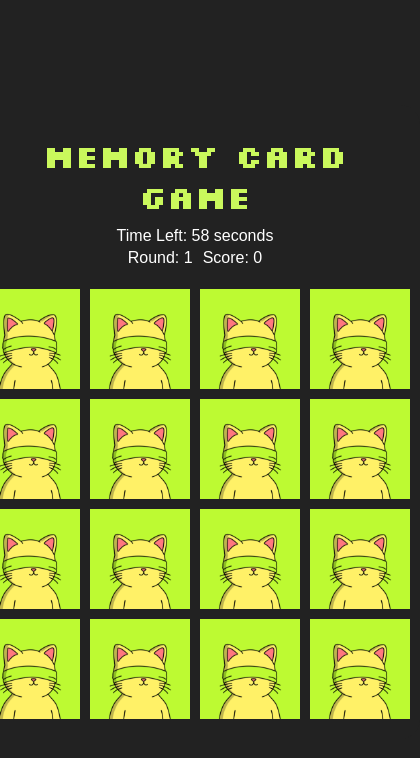
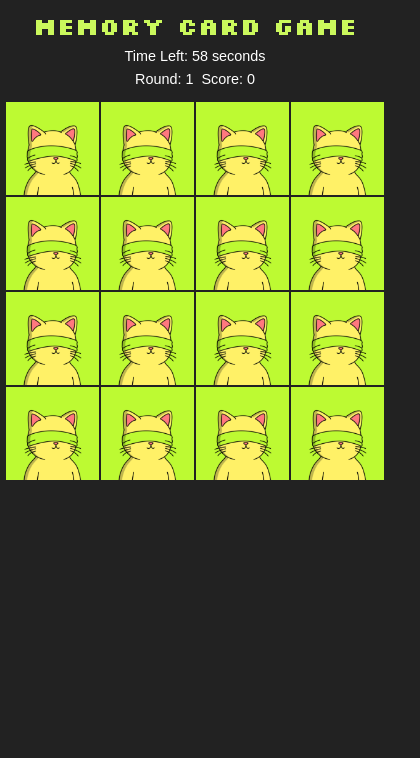
Before and after one commit to K7stia/memory-puss, a plain HTML site: page index.html in a window 390 px wide. Both pictures are taken after a click on the button "Start". Shown: the whole page, 420 px wide, since content can reach past the window. Drawn offline with Linux system fonts and the light colour scheme.

Commit message:
Add files via upload

```diff
--- a/index.html
+++ b/index.html
@@ -31,14 +31,17 @@
 
         h1 {
             margin: 10px 0px;
+            font-size: 2rem;
         }
 
         h2 {
             margin: 3px 0px 5px 0px;
+            font-size: 1.5rem;
         }
 
         p {
             margin: 2px 0px;
+            font-size: 1rem;
         }
 
         #menu,
@@ -51,6 +54,8 @@
             display: none;
             z-index: 2;
             position: relative;
+            width: 90%;
+            max-width: 500px;
         }
 
         #menu.active,
@@ -62,16 +67,16 @@
 
         #game-board {
             display: grid;
-            grid-template-columns: repeat(4, 100px);
-            grid-template-rows: repeat(4, 100px);
-            gap: 10px;
+            grid-template-columns: repeat(4, 80px);
+            grid-template-rows: repeat(4, 80px);
+            gap: 5px;
             justify-content: center;
-            margin-top: 20px;
+            margin-top: 15px;
         }
 
         .card {
-            width: 100px;
-            height: 100px;
+            width: 80px;
+            height: 80px;
             position: relative;
             cursor: pointer;
             transform-style: preserve-3d;
@@ -79,8 +84,8 @@
         }
 
         .card img {
-            width: 100px;
-            height: 100px;
+            width: 100%;
+            height: 100%;
             object-fit: cover;
         }
 
@@ -113,15 +118,17 @@
             left: 50%;
             transform: translate(-50%, -50%);
             background-color: #333;
-            padding: 20px;
+            padding: 15px;
             border-radius: 10px;
             z-index: 3;
+            width: 80%;
+            max-width: 300px;
         }
 
         button {
-            padding: 10px 20px;
+            padding: 12px 24px;
             margin: 5px;
-            font-size: 16px;
+            font-size: 1.1rem;
             cursor: pointer;
             position: relative;
             z-index: 3;
@@ -133,7 +140,7 @@
         }
 
         #leaderboard-list li {
-            margin: 10px 0;
+            margin: 8px 0;
         }
 
         .floating-card {
@@ -188,18 +195,68 @@
             justify-content: center;
             align-items: center;
             gap: 10px;
-            margin: 0;
+            margin: 5px 0;
         }
 
         #player-name {
             margin-bottom: 5px;
-            padding: 5px;
-            font-size: 16px;
+            padding: 8px;
+            font-size: 1rem;
             transition: border 0.3s ease;
+            width: 100%;
+            box-sizing: border-box;
         }
 
         #player-name.error {
             border: 2px solid red;
+        }
+
+        /* Адаптація для мобільних */
+        @media (max-width: 600px) {
+            body {
+                align-items: flex-start;
+                /* Вирівнюємо зверху для повноекранного вигляду */
+                height: 100%;
+            }
+
+            #game-container {
+                width: calc(100% - 10px);
+                /* Майже повна ширина з відступами 5px з боків */
+                height: 100%;
+                /* Повна висота */
+                padding: 5px;
+                /* Мінімальні відступи */
+                margin: 0;
+                border-radius: 0;
+                /* Прибираємо округлення для повноекранності */
+                display: flex;
+                flex-direction: column;
+                justify-content: space-between;
+            }
+
+            #game-container.active {
+                display: flex;
+                /* Змінюємо display для flex */
+            }
+
+            h1 {
+                font-size: 1.5rem;
+                margin: 5px 0;
+            }
+
+            p {
+                font-size: 0.9rem;
+            }
+
+            .stats {
+                gap: 8px;
+                margin: 3px 0;
+            }
+
+            #game-board {
+                margin-top: 10px;
+                margin-bottom: 10px;
+            }
         }
     </style>
 </head>
@@ -225,7 +282,6 @@
         <h2>Game Over</h2>
         <p>Your Score: <span id="final-score">0</span></p>
         <input type="text" id="player-name" placeholder="Enter your name" maxlength="15">
-        <!-- Обмеження до 15 символів -->
         <button onclick="submitScore()">Submit Score</button>
         <button onclick="restartGame()">Restart Game</button>
     </div>
@@ -333,6 +389,7 @@
             roundDisplay.textContent = round + 1;
             clearInterval(timer);
             timer = setInterval(updateTimer, 1000);
+            adjustGameBoardSize(); // Налаштування розміру карток
             generateCards();
         }
 
@@ -358,6 +415,27 @@
             document.getElementById("game-container").classList.add("active");
             clearFloatingCards();
             startGame();
+        }
+
+        function adjustGameBoardSize() {
+            const isMobile = window.innerWidth <= 600;
+            if (isMobile) {
+                const screenWidth = window.innerWidth;
+                const screenHeight = window.innerHeight;
+                const availableWidth = screenWidth - 10; // 5px відступ з кожного боку
+                const cardSize = Math.floor(availableWidth / 4) - 2; // 4 картки + 3 gaps по 2px
+                const boardHeight = cardSize * 4 + 6; // 4 картки + 3 gaps
+
+                cardContainer.style.gridTemplateColumns = `repeat(4, ${cardSize}px)`;
+                cardContainer.style.gridTemplateRows = `repeat(4, ${cardSize}px)`;
+                cardContainer.style.gap = "2px";
+
+                const cards = document.querySelectorAll(".card");
+                cards.forEach(card => {
+                    card.style.width = `${cardSize}px`;
+                    card.style.height = `${cardSize}px`;
+                });
+            }
         }
 
         function generateCards() {
@@ -386,20 +464,27 @@
             pairedImages.sort(() => Math.random() - 0.5);
             let backImage = backImages[(round - 1) % 3];
 
+            const isMobile = window.innerWidth <= 600;
+            const cardSize = isMobile ? Math.floor((window.innerWidth - 10) / 4) - 2 : 80;
+
             pairedImages.forEach((image) => {
                 const card = document.createElement("div");
                 card.classList.add("card");
                 card.dataset.image = image;
+                card.style.width = `${cardSize}px`;
+                card.style.height = `${cardSize}px`;
                 card.innerHTML = `
-            <div class="card-inner">
-                <div class="card-front"><img src="img/${image}" alt="Card"></div>
-                <div class="card-back"><img src="img/${backImage}" alt="Back"></div>
-            </div>
-        `;
+                    <div class="card-inner">
+                        <div class="card-front"><img src="img/${image}" alt="Card"></div>
+                        <div class="card-back"><img src="img/${backImage}" alt="Back"></div>
+                    </div>
+                `;
                 card.addEventListener("click", () => flipCard(card));
                 cards.push(card);
                 cardContainer.appendChild(card);
             });
+
+            if (isMobile) adjustGameBoardSize(); // Переналаштування розміру після генерації
         }
 
         function flipCard(card) {
@@ -449,12 +534,13 @@
 
         function startFloatingCards() {
             clearFloatingCards();
-            const totalFloatingCards = 10;
+            const isMobile = window.innerWidth <= 600;
+            const totalFloatingCards = isMobile ? 5 : 10;
             for (let i = 0; i < totalFloatingCards; i++) {
                 const card = document.createElement("div");
                 card.classList.add("floating-card");
 
-                const size = Math.random() * 100 + 100;
+                const size = isMobile ? Math.random() * 80 + 50 : Math.random() * 100 + 100;
                 card.style.width = `${size}px`;
                 card.style.height = `${size}px`;
 
@@ -496,6 +582,14 @@
             document.getElementById("menu").classList.add("active");
             startFloatingCards();
         });
+
+        window.addEventListener("resize", () => {
+            if (document.getElementById("game-container").classList.contains("active")) {
+                adjustGameBoardSize();
+            } else {
+                startFloatingCards();
+            }
+        });
     </script>
 </body>
 
```
